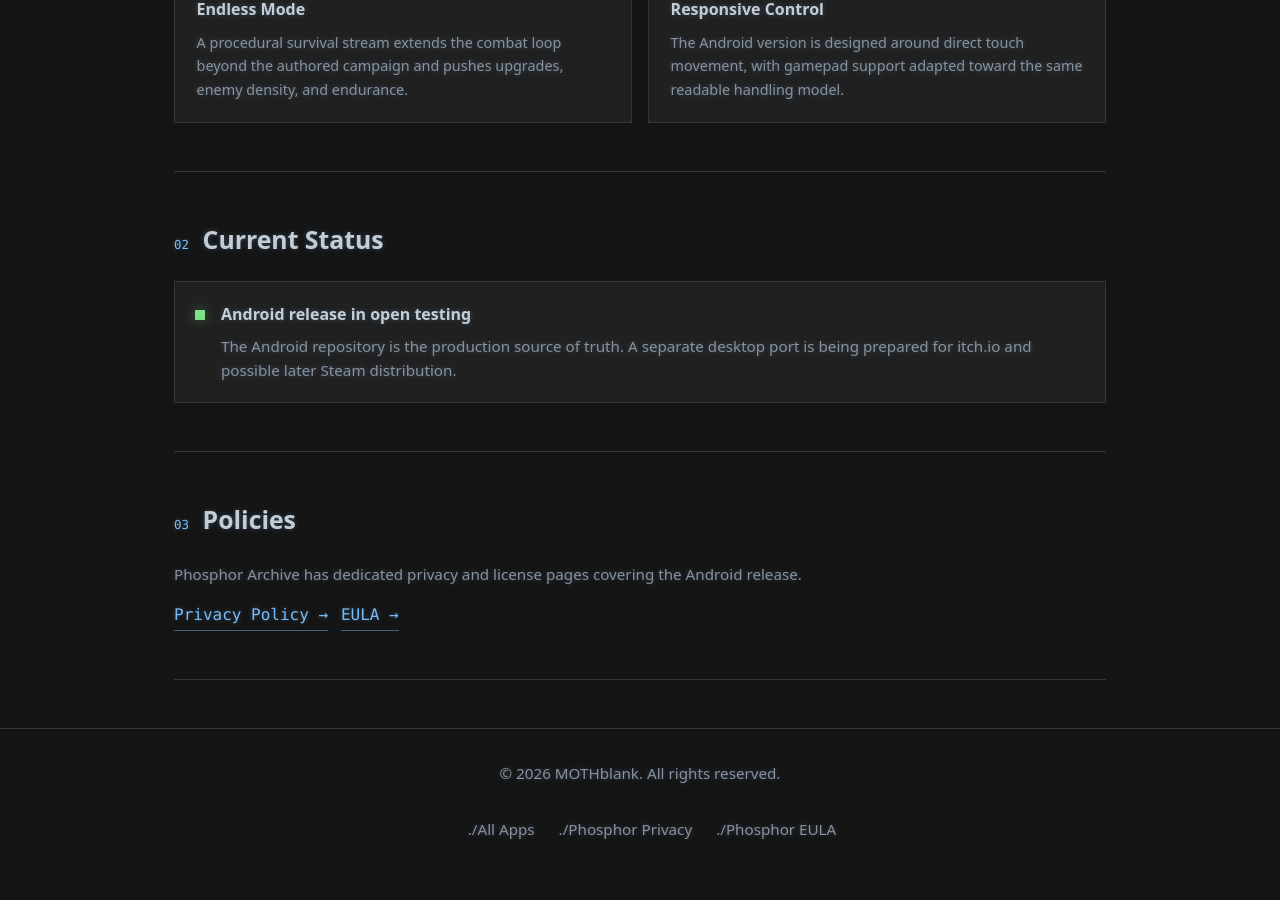
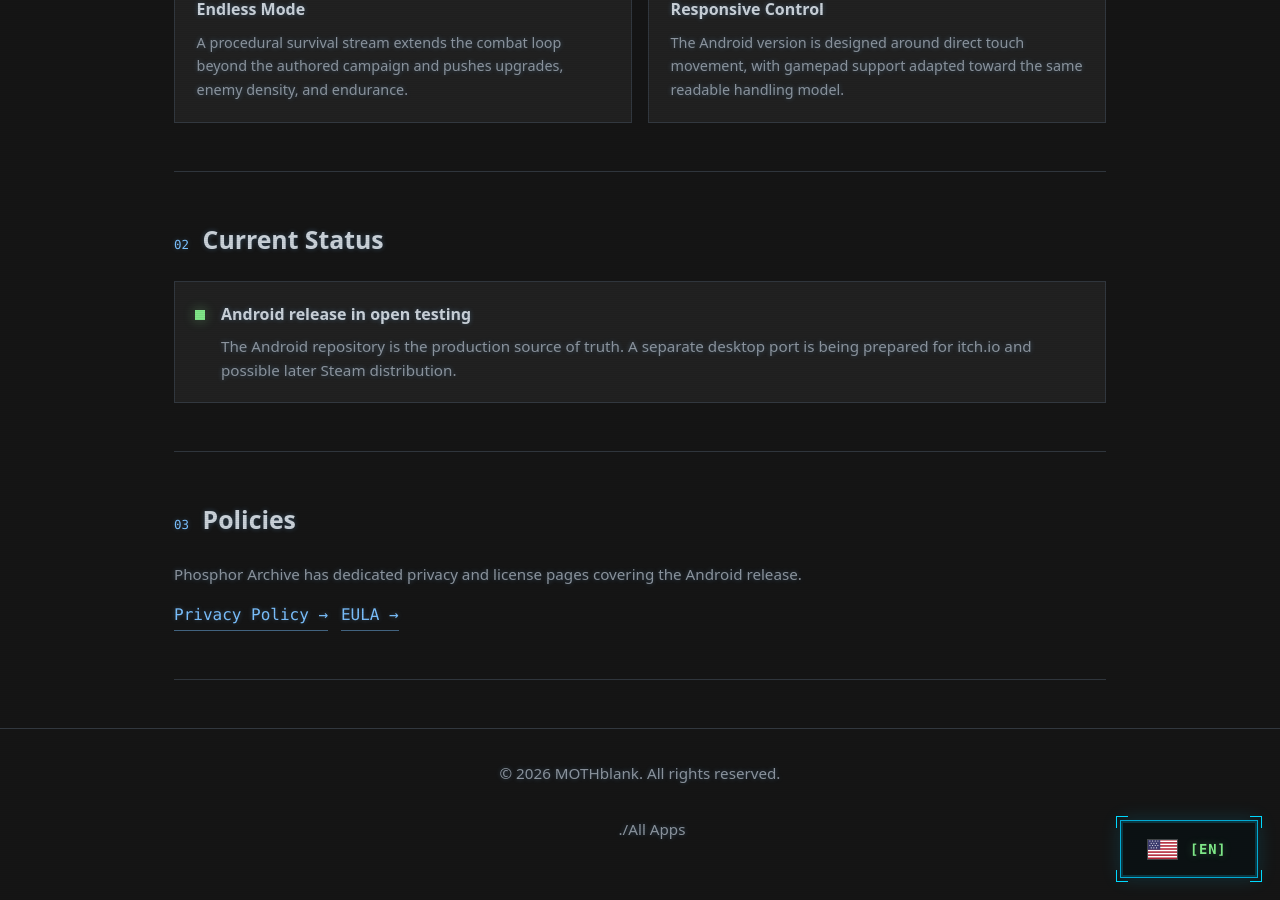
Before and after one commit to MOTHblank/mothblank.github.io, a Jekyll site: the page built from phosphor-archive.html, in a window 1280 px wide and 900 px high, scrolled down 1040 px. Built offline with Jekyll 4.4.1, drawn with Linux system fonts in a browser that asks for light colours.

Commit message:
Move phosphor-archive.html to shared Jekyll layout

```diff
--- a/phosphor-archive.html
+++ b/phosphor-archive.html
@@ -1,17 +1,12 @@
-<!DOCTYPE html>
-<html lang="en">
-<head>
-    <meta charset="UTF-8">
-    <meta name="viewport" content="width=device-width, initial-scale=1.0">
-    <title>Phosphor Archive - MOTHblank</title>
-    <meta name="description" content="Phosphor Archive is a retro-stylized arcade shooter for Android by MOTHblank, featuring vector rendering, phosphor decay, campaign sectors, and endless survival.">
-    <link rel="preconnect" href="https://fonts.googleapis.com">
-    <link rel="preconnect" href="https://fonts.gstatic.com" crossorigin>
-    <link href="https://fonts.googleapis.com/css2?family=JetBrains+Mono:wght@400;500;700;800&display=swap" rel="stylesheet">
-    <link rel="stylesheet" href="style.css?v=20261002b">
-</head>
-<body>
-    <a href="#main-content" class="skip-to-main">Skip to main content</a>
+---
+layout: default
+lang: en
+title: "Phosphor Archive - MOTHblank"
+description: "Phosphor Archive is a retro-stylized arcade shooter for Android by MOTHblank, featuring vector rendering, phosphor decay, campaign sectors, and endless survival."
+alternate_url: "/pt-BR/phosphor-archive.html"
+english_url: "/phosphor-archive.html"
+permalink: "/phosphor-archive.html"
+---
 <main id="main-content" tabindex="-1" class="product-page">
         <section class="product-hero phosphor-product">
             <div class="product-svg-mark phosphor-mark" aria-hidden="true">
@@ -59,7 +54,3 @@
             </div>
         </section>
     </main>
-
-    <footer><div class="footer-content"><p>&copy; 2026 MOTHblank. All rights reserved.</p><nav aria-label="Footer navigation"><ul class="footer-links"><li><a href="index.html">All Apps</a></li><li><a href="privacy-phosphor.html">Phosphor Privacy</a></li><li><a href="eula-phosphor.html">Phosphor EULA</a></li></ul></nav></div></footer>
-</body>
-</html>
```
